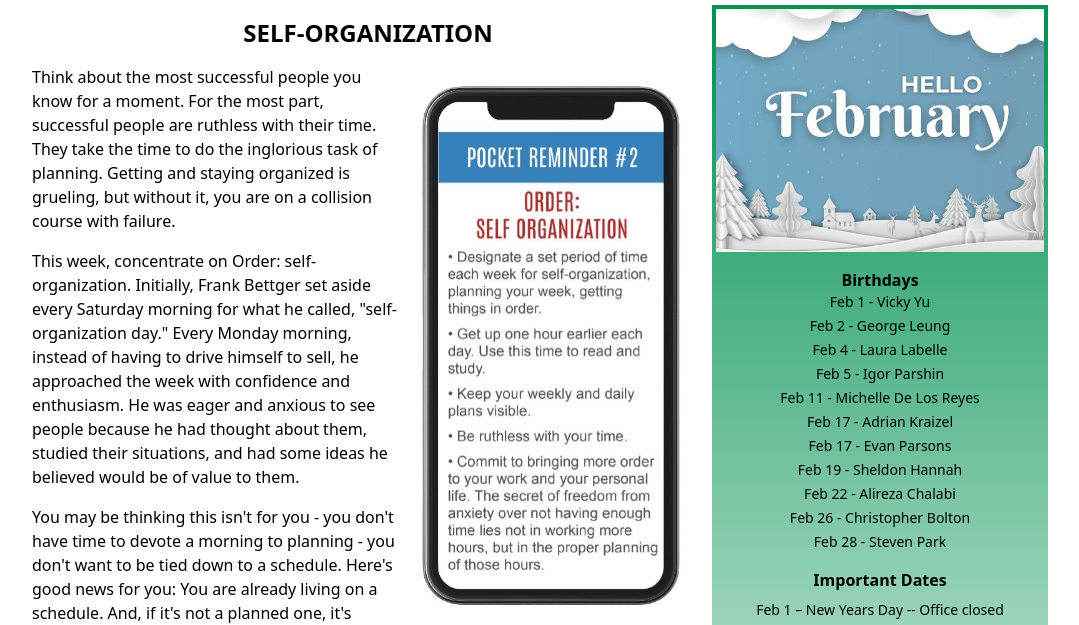
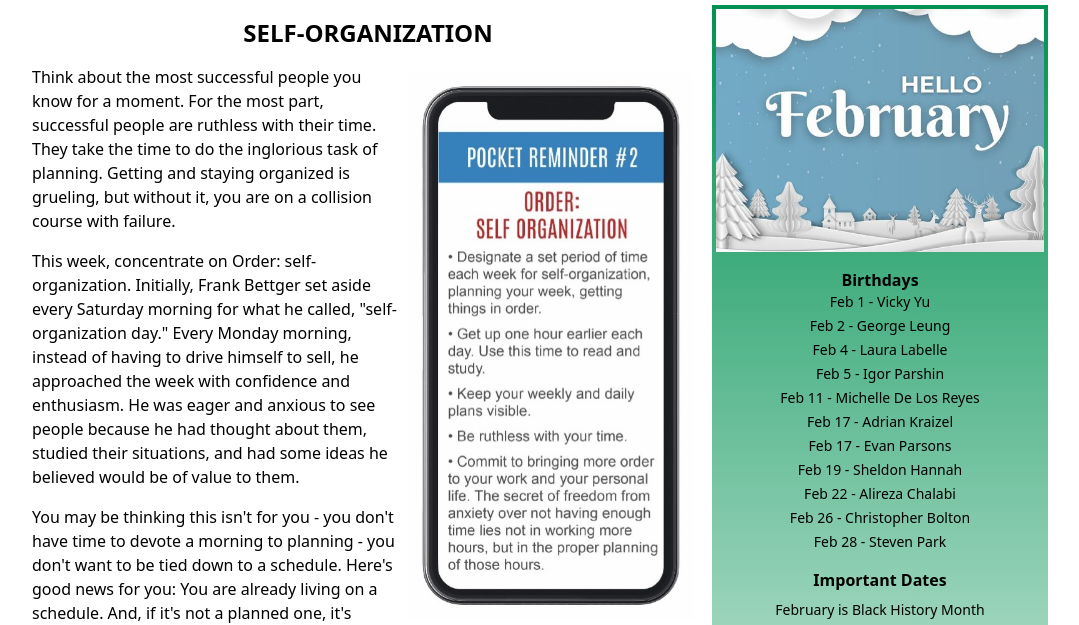
Before and after one commit to treeStoneIT/dfsin-newsletter, a website: page public/2024/2-feb.html in a window 1280 px wide. Shown: the part 179-804 px from the top of the page, without its empty margins (100-1179 px from the left). Drawn offline with Linux system fonts and the light colour scheme.

Commit message:
Feb 2024

```diff
--- a/public/2024/2-feb.html
+++ b/public/2024/2-feb.html
@@ -103,7 +103,6 @@
                 </h3>
 
                 <ul class="text-sm">
-                    <li>Feb 1 – New Years Day -- Office closed</li>
                     <li>February is Black History Month</li>
                     <li>Feb 2 – Ground Hog Day</li>
                     <li>Feb 10 – Chinese New Year</li>
```
